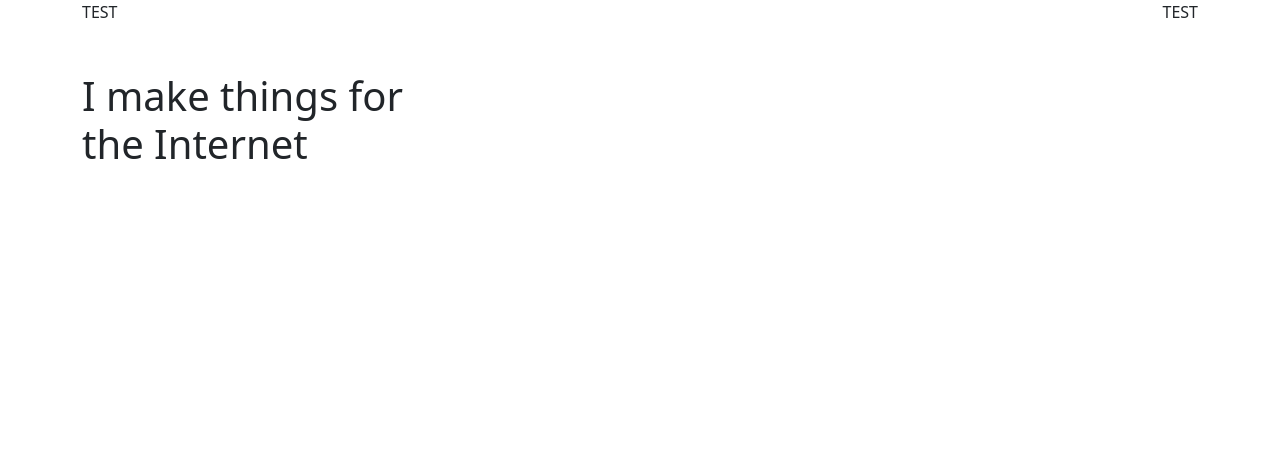
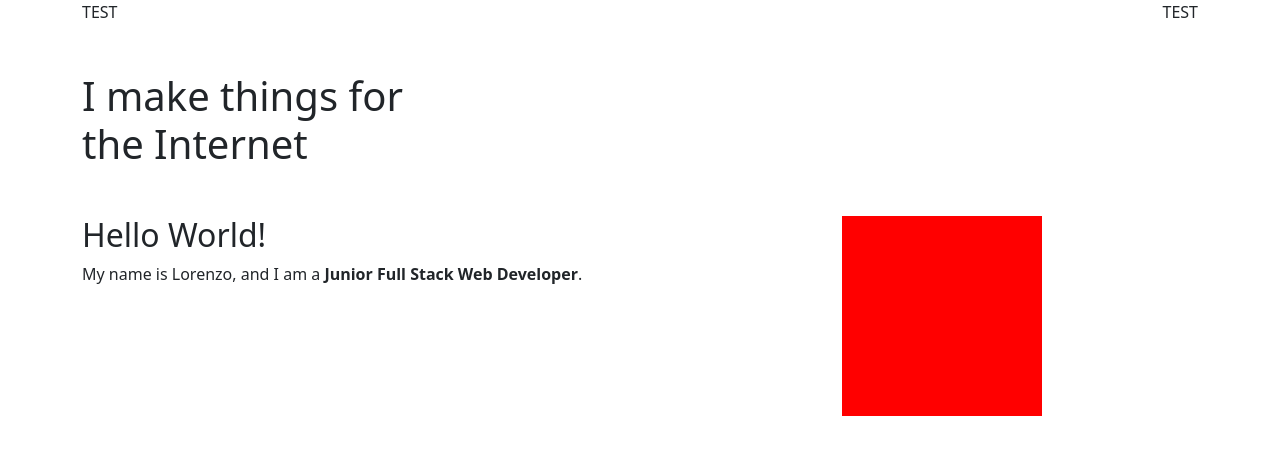
Before and after one commit to LorenzoNicco/LorenzoNicco.github.io, a Vue app: page / in a window 1280 px wide. Shown: the top 454 px of the page. Built offline with nearby package versions, Linux system fonts and the light colour scheme.

Commit message:
Add presentationSection

```diff
--- /dev/null
+++ b/src/components/PresentationSection.vue
@@ -0,0 +1,29 @@
+<script>
+    export default {
+        name: "PresentationSection"
+    }
+</script>
+
+<template>
+    <section id="presentation" class="container">
+        <div class="row">
+            <div class="col-8">
+                <h2>Hello World!</h2>
+
+                <p>My name is Lorenzo, and I am a <strong>Junior Full Stack Web Developer</strong>.</p>
+            </div>
+
+            <div class="col-4">
+                <div class="img-debug"></div>
+            </div>
+        </div>
+    </section>
+</template>
+
+<style lang="scss" scoped>
+    .img-debug {
+        width: 200px;
+        height: 200px;
+        background-color: red;
+    }
+</style>
--- a/src/pages/AppHome.vue
+++ b/src/pages/AppHome.vue
@@ -1,16 +1,20 @@
 <script>
     import JumboSection from "../components/JumboSection.vue";
+    import PresentationSection from "../components/PresentationSection.vue";
 
     export default {
         name: "AppHome",
         components: {
-            JumboSection
+            JumboSection,
+            PresentationSection
         }
     }
 </script>
 
 <template>
     <JumboSection />
+
+    <PresentationSection />
 </template>
 
 <style lang="scss" scoped>
```
